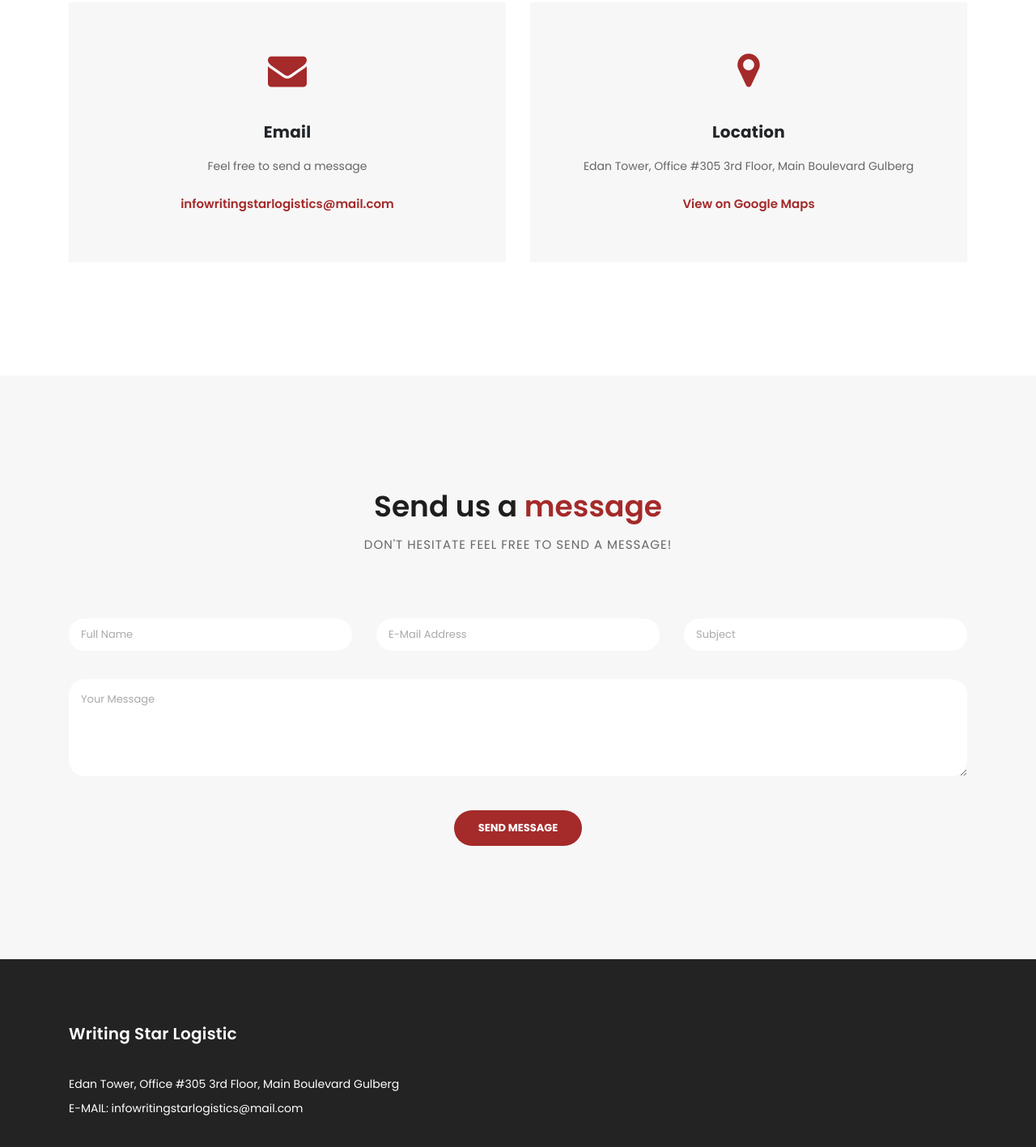
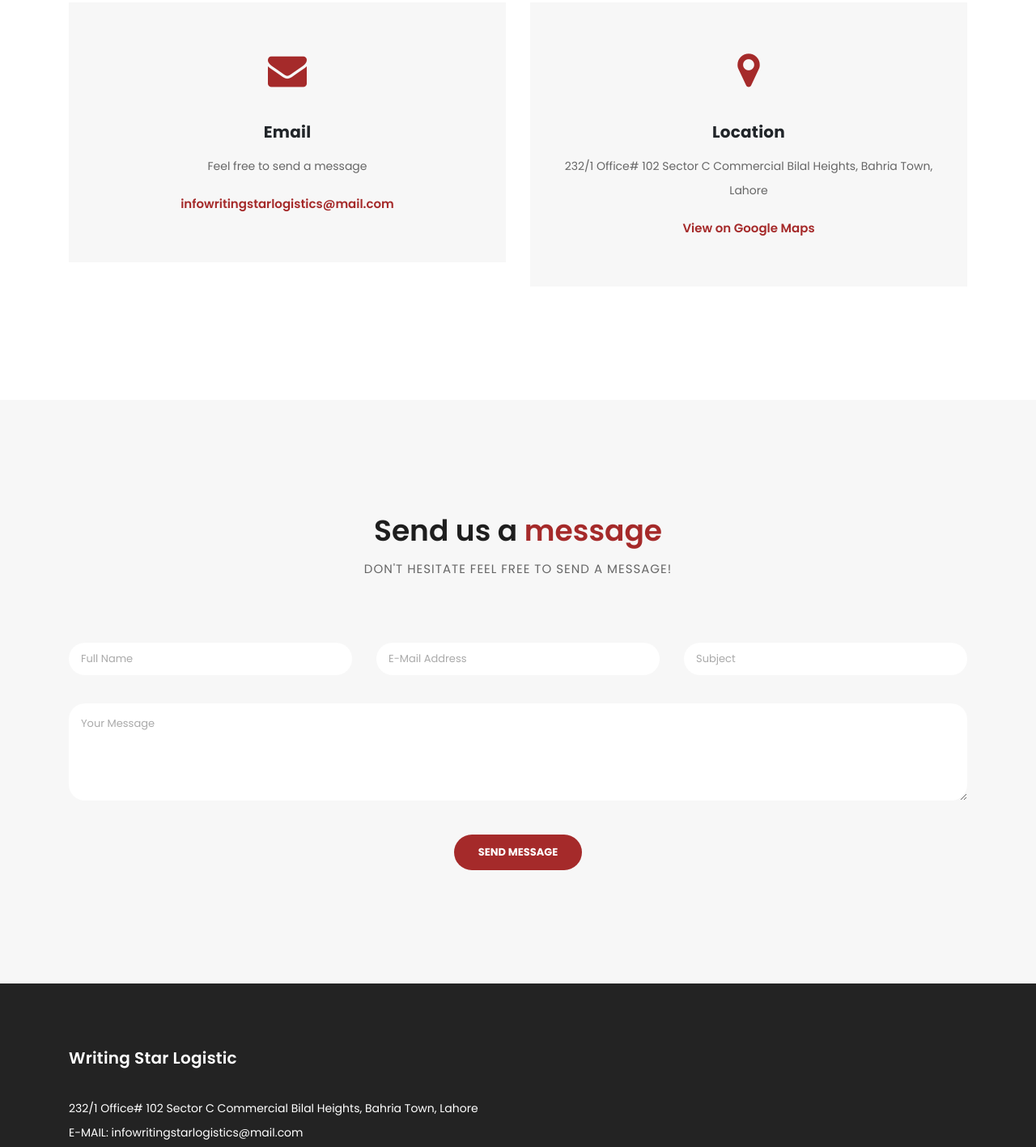
Before and after one commit to he159/www.writingstarlogistic.com, a plain HTML site: page contact.html in a window 1280 px wide. Shown: the part 647-2064 px from the top of the page at 81% size. Drawn offline with Linux system fonts and the light colour scheme.

Commit message:
Update contact.html

```diff
--- a/contact.html
+++ b/contact.html
@@ -111,8 +111,8 @@
             <div class="contact-item">
               <i class="fa fa-map-marker"></i>
               <h4>Location</h4>
-              <p>Edan Tower, Office #305 3rd Floor, Main Boulevard Gulberg</p>
-              <a href="https://www.google.com/maps/dir//Eden+tower+Main+boulevard+Gulberg+III,+Eden+tower,+Main+Boulevard+Gulberg,+III,+Lahore,+Punjab,+Pakistan/@31.5258669,74.3353125,15z/data=!4m8!4m7!1m0!1m5!1m1!1s0x3919052b5f786d3b:0xccd65adba2c757ab!2m2!1d74.3460102!2d31.5343274?entry=ttu">View on Google Maps</a>
+              <p>232/1 Office# 102 Sector C Commercial Bilal Heights, Bahria Town, Lahore</p>
+              <a href="https://www.google.com/maps/place/31%C2%B022'03.1%22N+74%C2%B011'16.9%22E/@31.367537,74.1854567,17z/data=!3m1!4b1!4m4!3m3!8m2!3d31.367537!4d74.188037?entry=ttu">View on Google Maps</a>
             </div>
           </div>
         </div>
@@ -174,7 +174,7 @@
         <div class="row">
           <div class="col-md-8 footer-item">
             <h4>Writing Star Logistic</h4>
-            <p>Edan Tower, Office #305 3rd Floor, Main Boulevard Gulberg</p>
+            <p>232/1 Office# 102 Sector C Commercial Bilal Heights, Bahria Town, Lahore</p>
             <p>E-MAIL: infowritingstarlogistics@mail.com</p>
 
           </div>
```
